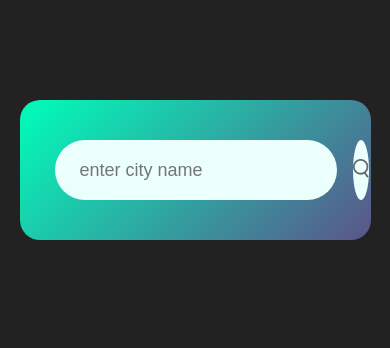
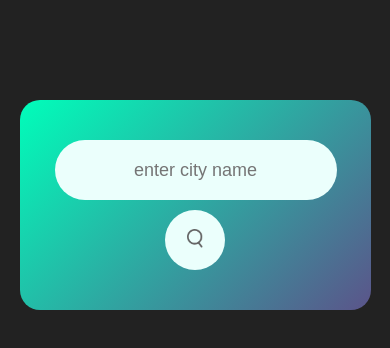
Before and after one commit to dikshant1729/weatherapp, a plain HTML site: page index.html in a window 390 px wide. Drawn offline with Linux system fonts and the light colour scheme.

Commit message:
media queries

```diff
--- a/style.css
+++ b/style.css
@@ -21,7 +21,7 @@ body{
     width: 100%;
     display: flex;
     align-items: center;
-    justify-content: space-between;
+    justify-content: center;
 }
 .search-bar{
     outline: 0;
@@ -96,3 +96,22 @@ p{
 .weather{
     display: none;
 }
+
+@media (max-width: 450px){
+    .search{
+        display: block;
+        justify-content: center;
+    }
+
+    .col{
+        flex-direction: column;
+    }
+
+    .wind , .humidity{
+        margin-top: 5px;
+    }
+    .search input{
+        text-align: center;
+        margin-bottom: 10px;
+    }
+}
```
